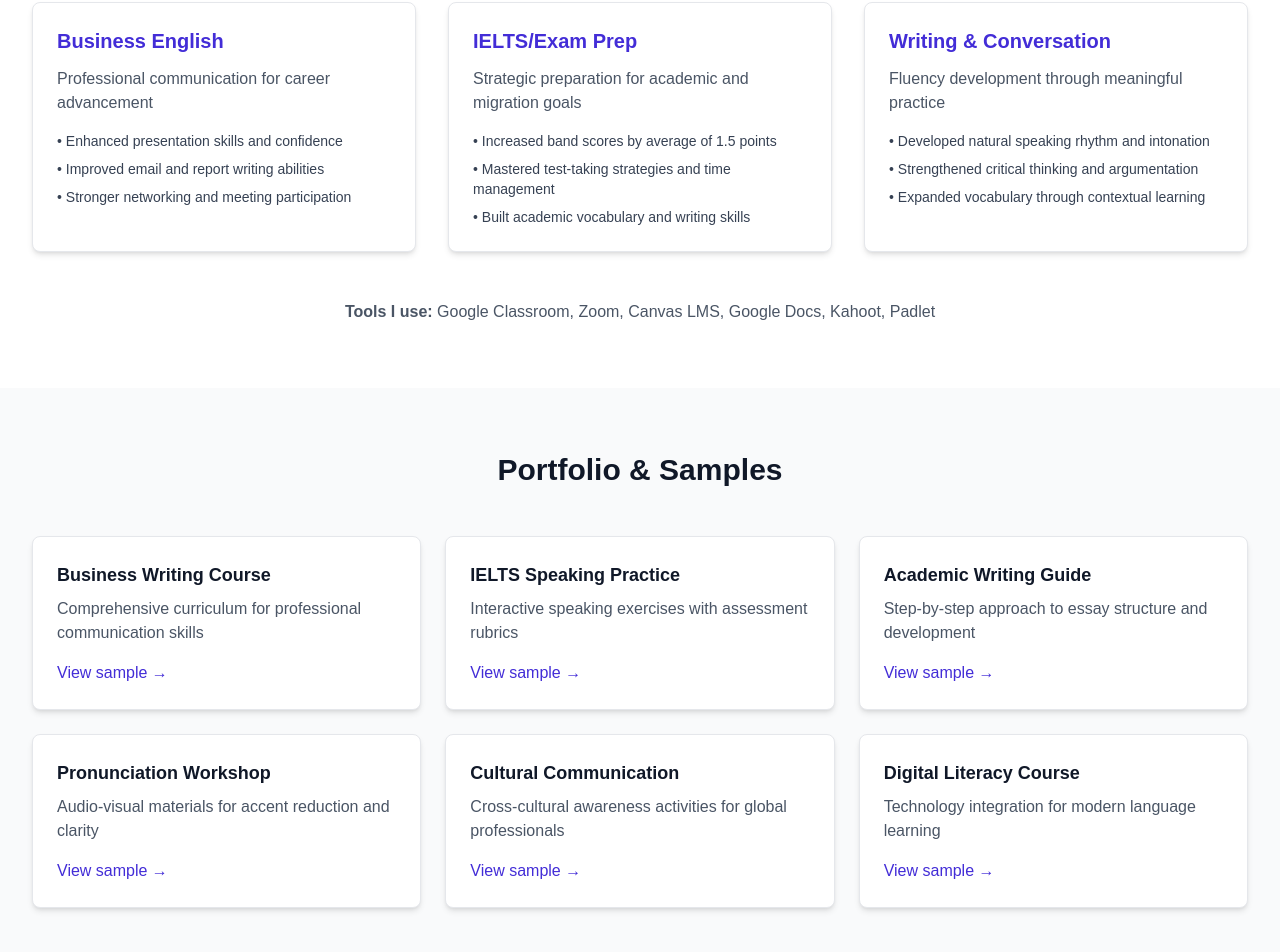
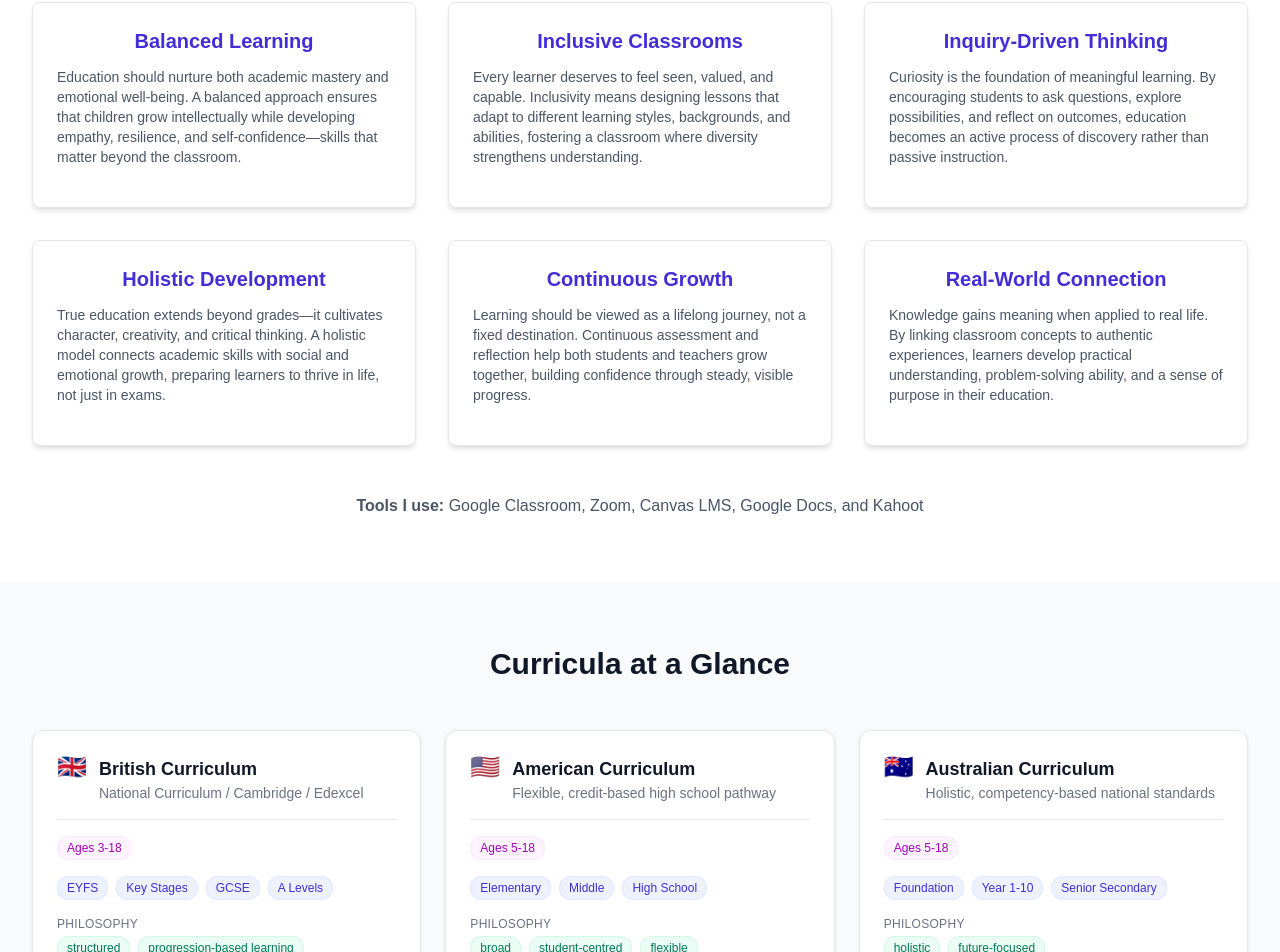
Before and after one commit to ab-clients/Sara_teacher, a Next.js app: page / in a window 1280 px wide. Shown: the part 2127-3079 px from the top of the page. Built offline with nearby package versions, Linux system fonts and the light colour scheme.

Commit message:
Refactor Portfolio and Teaching components; integrate curricula and educational philosophies data

```diff
--- a/src/app/components/Portfolio.tsx
+++ b/src/app/components/Portfolio.tsx
@@ -1,102 +1,114 @@
+import { curricula } from "@/data/curricula";
+
+// light-theme tag palettes
+const programTagClasses = [
+  "bg-indigo-50 text-indigo-700 ring-indigo-100",
+  "bg-emerald-50 text-emerald-700 ring-emerald-100",
+  "bg-amber-50 text-amber-700 ring-amber-100",
+  "bg-sky-50 text-sky-700 ring-sky-100",
+  "bg-fuchsia-50 text-fuchsia-700 ring-fuchsia-100",
+];
+
+const pill =
+  "inline-flex items-center gap-1 rounded-full px-2.5 py-1 text-xs font-medium ring-1 ring-inset";
+const smallMuted = "text-sm text-gray-500";
+
 export default function Portfolio() {
   return (
     <section
       id="portfolio"
       className="py-16 bg-gray-50"
-      aria-labelledby="portfolio-heading"
+      aria-labelledby="curricula-heading"
     >
       <div className="max-w-7xl mx-auto px-4 sm:px-6 lg:px-8">
         <h2
-          id="portfolio-heading"
+          id="curricula-heading"
           className="text-3xl font-bold text-gray-900 mb-12 text-center"
         >
-          Portfolio & Samples
+          Curricula at a Glance
         </h2>
-        <div className="grid sm:grid-cols-2 lg:grid-cols-3 gap-6">
-          <div className="bg-white p-6 rounded-lg shadow-md border border-gray-200 hover:shadow-lg transition-shadow">
-            <h3 className="text-lg font-semibold text-gray-900 mb-2">
-              Business Writing Course
+
+        <div className="grid sm:grid-cols-2 xl:grid-cols-3 gap-6">
+          {curricula.map((c) => (
+            <article
+              key={c.id}
+              className="bg-white p-6 rounded-xl shadow-sm border border-gray-200 hover:shadow-md transition-shadow"
+              aria-labelledby={`${c.id}-title`}
+            >
+              {/* Flag + Title */}
+              <div className="flex items-start gap-3">
+                <span
+                  className="text-2xl leading-none select-none"
+                  aria-hidden="true"
+                >
+                  {c.flag}
+                </span>
+                <div>
+                  <h3
+                    id={`${c.id}-title`}
+                    className="text-lg font-semibold text-gray-900"
+                  >
+                    {c.title}
                   </h3>
-            <p className="text-gray-600 mb-4">
-              Comprehensive curriculum for professional communication skills
+                  <p className={smallMuted}>{c.sub}</p>
+                </div>
+              </div>
+
+              {/* Separator */}
+              <div className="h-px bg-gray-200 my-4" />
+
+              {/* Tags: age + programs */}
+              <div className="flex flex-wrap items-center gap-2 mb-4">
+                <div className={`${pill} ${programTagClasses[4]}`}>
+                  <span className="sr-only">Ages:</span> Ages {c.ages}
+                </div>
+              </div>
+              <div className="flex flex-wrap items-center gap-2 mb-4">
+                {c.programs.map((p, i) => (
+                  <span
+                    key={p}
+                    className={`${pill} ${programTagClasses[0]}`}
+                    title="Program"
+                  >
+                    {p}
+                  </span>
+                ))}
+              </div>
+
+              {/* Philosophy */}
+              <div className="mb-3">
+                <p className="text-xs uppercase tracking-wide text-gray-500 mb-1">
+                  Philosophy
                 </p>
-            <a
-              href="#"
-              className="text-indigo-700 hover:text-indigo-800 font-medium focus:outline-none focus:ring-2 focus:ring-amber-500 rounded-sm"
+                <div className="flex flex-wrap gap-2">
+                  {c.philosophy.map((ph) => (
+                    <span
+                      key={ph}
+                      className={`${pill} ${programTagClasses[1]}`}
                     >
-              View sample →
-            </a>
+                      {ph}
+                    </span>
+                  ))}
                 </div>
-          <div className="bg-white p-6 rounded-lg shadow-md border border-gray-200 hover:shadow-lg transition-shadow">
-            <h3 className="text-lg font-semibold text-gray-900 mb-2">
-              IELTS Speaking Practice
-            </h3>
-            <p className="text-gray-600 mb-4">
-              Interactive speaking exercises with assessment rubrics
+              </div>
+
+              {/* Assessment */}
+              <div className="mb-3">
+                <p className="text-xs uppercase tracking-wide text-gray-700 mb-1">
+                  Assessment
                 </p>
-            <a
-              href="#"
-              className="text-indigo-700 hover:text-indigo-800 font-medium focus:outline-none focus:ring-2 focus:ring-amber-500 rounded-sm"
-            >
-              View sample →
-            </a>
+                <p className={smallMuted}>{c.assessment}</p>
               </div>
-          <div className="bg-white p-6 rounded-lg shadow-md border border-gray-200 hover:shadow-lg transition-shadow">
-            <h3 className="text-lg font-semibold text-gray-900 mb-2">
-              Academic Writing Guide
-            </h3>
-            <p className="text-gray-600 mb-4">
-              Step-by-step approach to essay structure and development
+
+              {/* Strength */}
+              <div>
+                <p className="text-xs uppercase tracking-wide text-gray-700 mb-1">
+                  Strength
                 </p>
-            <a
-              href="#"
-              className="text-indigo-700 hover:text-indigo-800 font-medium focus:outline-none focus:ring-2 focus:ring-amber-500 rounded-sm"
-            >
-              View sample →
-            </a>
+                <p className={smallMuted}>{c.strength}</p>
               </div>
-          <div className="bg-white p-6 rounded-lg shadow-md border border-gray-200 hover:shadow-lg transition-shadow">
-            <h3 className="text-lg font-semibold text-gray-900 mb-2">
-              Pronunciation Workshop
-            </h3>
-            <p className="text-gray-600 mb-4">
-              Audio-visual materials for accent reduction and clarity
-            </p>
-            <a
-              href="#"
-              className="text-indigo-700 hover:text-indigo-800 font-medium focus:outline-none focus:ring-2 focus:ring-amber-500 rounded-sm"
-            >
-              View sample →
-            </a>
-          </div>
-          <div className="bg-white p-6 rounded-lg shadow-md border border-gray-200 hover:shadow-lg transition-shadow">
-            <h3 className="text-lg font-semibold text-gray-900 mb-2">
-              Cultural Communication
-            </h3>
-            <p className="text-gray-600 mb-4">
-              Cross-cultural awareness activities for global professionals
-            </p>
-            <a
-              href="#"
-              className="text-indigo-700 hover:text-indigo-800 font-medium focus:outline-none focus:ring-2 focus:ring-amber-500 rounded-sm"
-            >
-              View sample →
-            </a>
-          </div>
-          <div className="bg-white p-6 rounded-lg shadow-md border border-gray-200 hover:shadow-lg transition-shadow">
-            <h3 className="text-lg font-semibold text-gray-900 mb-2">
-              Digital Literacy Course
-            </h3>
-            <p className="text-gray-600 mb-4">
-              Technology integration for modern language learning
-            </p>
-            <a
-              href="#"
-              className="text-indigo-700 hover:text-indigo-800 font-medium focus:outline-none focus:ring-2 focus:ring-amber-500 rounded-sm"
-            >
-              View sample →
-            </a>
-          </div>
+            </article>
+          ))}
         </div>
       </div>
     </section>
--- a/src/app/components/Teaching.tsx
+++ b/src/app/components/Teaching.tsx
@@ -1,3 +1,5 @@
+import { educationalPhilosophies } from "@/data/philosophies";
+
 export default function Teaching() {
   return (
     <section
@@ -21,51 +23,29 @@ export default function Teaching() {
             personal goals.
           </p>
         </div>
+
+        {/* Teaching Services Grid */}
         <div className="grid md:grid-cols-3 gap-8 mb-12">
-          <div className="bg-white p-6 rounded-lg shadow-md border border-gray-200">
-            <h3 className="text-xl font-semibold text-indigo-700 mb-3">
-              Business English
-            </h3>
-            <p className="text-gray-600 mb-4">
-              Professional communication for career advancement
-            </p>
-            <ul className="space-y-2 text-sm text-gray-700">
-              <li>• Enhanced presentation skills and confidence</li>
-              <li>• Improved email and report writing abilities</li>
-              <li>• Stronger networking and meeting participation</li>
-            </ul>
-          </div>
-          <div className="bg-white p-6 rounded-lg shadow-md border border-gray-200">
-            <h3 className="text-xl font-semibold text-indigo-700 mb-3">
-              IELTS/Exam Prep
-            </h3>
-            <p className="text-gray-600 mb-4">
-              Strategic preparation for academic and migration goals
-            </p>
-            <ul className="space-y-2 text-sm text-gray-700">
-              <li>• Increased band scores by average of 1.5 points</li>
-              <li>• Mastered test-taking strategies and time management</li>
-              <li>• Built academic vocabulary and writing skills</li>
-            </ul>
-          </div>
-          <div className="bg-white p-6 rounded-lg shadow-md border border-gray-200">
-            <h3 className="text-xl font-semibold text-indigo-700 mb-3">
-              Writing & Conversation
-            </h3>
-            <p className="text-gray-600 mb-4">
-              Fluency development through meaningful practice
-            </p>
-            <ul className="space-y-2 text-sm text-gray-700">
-              <li>• Developed natural speaking rhythm and intonation</li>
-              <li>• Strengthened critical thinking and argumentation</li>
-              <li>• Expanded vocabulary through contextual learning</li>
-            </ul>
-          </div>
+          {educationalPhilosophies.map((philosophy) => (
+            <div
+              key={philosophy.title}
+              className="bg-white p-6 rounded-lg shadow-md border border-gray-200"
+            >
+              <h3 className="text-xl font-semibold text-indigo-700 mb-3 text-center">
+                {philosophy.title}
+              </h3>
+              <p className="text-gray-600 mb-4 text-sm">
+                {philosophy.description}
+              </p>
+            </div>
+          ))}
         </div>
+
+        {/* Tools I Use */}
         <div className="text-center">
           <p className="text-gray-600">
             <span className="font-semibold">Tools I use:</span> Google
-            Classroom, Zoom, Canvas LMS, Google Docs, Kahoot, Padlet
+            Classroom, Zoom, Canvas LMS, Google Docs, and Kahoot
           </p>
         </div>
       </div>
--- a/src/data/curricula.ts
+++ b/src/data/curricula.ts
@@ -31,30 +31,8 @@ export const curricula: Curriculum[] = [
     philosophy: ["broad", "student-centred", "flexible"],
     ages: "5-18",
     programs: ["Elementary", "Middle", "High School"],
-    assessment: "continuous assessment; SAT/ACT/AP for university",
+    assessment: "Continuous assessment; SAT/ACT/AP for university",
     strength: "Encourages creativity, leadership and personalised pathways",
-  },
-  {
-    id: "ib",
-    flag: "🌐",
-    title: "International Baccalaureate (IB)",
-    sub: "PYP / MYP / DP / CP — inquiry & global perspective",
-    philosophy: ["inquiry-based", "reflective", "globally minded"],
-    ages: "3-19",
-    programs: ["PYP (3-12)", "MYP (11-16)", "DP (16-19)"],
-    assessment: "mixed internal assessment + external moderation",
-    strength: "Develops independent learners respected by top universities",
-  },
-  {
-    id: "canadian",
-    flag: "🇨🇦",
-    title: "Canadian Curriculum",
-    sub: "Province-led approach; skills and well-being focused",
-    philosophy: ["balanced", "inclusive", "inquiry-driven"],
-    ages: "5-18",
-    programs: ["Elementary", "Middle", "High School"],
-    assessment: "continuous assessment with provincial checks",
-    strength: "Strong real-world skills and smooth North American pathways",
   },
   {
     id: "australian",
@@ -64,8 +42,30 @@ export const curricula: Curriculum[] = [
     philosophy: ["holistic", "future-focused"],
     ages: "5-18",
     programs: ["Foundation", "Year 1-10", "Senior Secondary"],
-    assessment: "mix of school-based assessment and state exams",
+    assessment: "Mix of school-based assessment and state exams",
     strength: "Combines academic rigour with practical, real-world skills",
+  },
+  {
+    id: "canadian",
+    flag: "🇨🇦",
+    title: "Canadian Curriculum",
+    sub: "Province-led approach; skills focused",
+    philosophy: ["balanced", "inclusive", "inquiry-driven"],
+    ages: "5-18",
+    programs: ["Elementary", "Middle", "High School"],
+    assessment: "Continuous assessment with provincial checks",
+    strength: "Strong real-world skills and smooth North American pathways",
+  },
+  {
+    id: "ib",
+    flag: "🌐",
+    title: "International Baccalaureate (IB)",
+    sub: "PYP/MYP/DP/CP — inquiry & global perspective",
+    philosophy: ["inquiry-based", "reflective", "globally minded"],
+    ages: "3-19",
+    programs: ["PYP (3-12)", "MYP (11-16)", "DP (16-19)"],
+    assessment: "Mixed internal assessment + external moderation",
+    strength: "Develops independent learners respected by top universities",
   },
   {
     id: "early-years",
@@ -75,7 +75,7 @@ export const curricula: Curriculum[] = [
     philosophy: ["experiential", "developmentally paced"],
     ages: "2-6",
     programs: ["Preschool", "Kindergarten"],
-    assessment: "observation-based (no formal grades)",
+    assessment: "Observation-based (no formal grades)",
     strength: "Builds creativity, confidence and intrinsic motivation",
   },
 ];
--- /dev/null
+++ b/src/data/philosophies.ts
@@ -0,0 +1,32 @@
+export const educationalPhilosophies = [
+  {
+    title: "Balanced Learning",
+    description:
+      "Education should nurture both academic mastery and emotional well-being. A balanced approach ensures that children grow intellectually while developing empathy, resilience, and self-confidence—skills that matter beyond the classroom.",
+  },
+  {
+    title: "Inclusive Classrooms",
+    description:
+      "Every learner deserves to feel seen, valued, and capable. Inclusivity means designing lessons that adapt to different learning styles, backgrounds, and abilities, fostering a classroom where diversity strengthens understanding.",
+  },
+  {
+    title: "Inquiry-Driven Thinking",
+    description:
+      "Curiosity is the foundation of meaningful learning. By encouraging students to ask questions, explore possibilities, and reflect on outcomes, education becomes an active process of discovery rather than passive instruction.",
+  },
+  {
+    title: "Holistic Development",
+    description:
+      "True education extends beyond grades—it cultivates character, creativity, and critical thinking. A holistic model connects academic skills with social and emotional growth, preparing learners to thrive in life, not just in exams.",
+  },
+  {
+    title: "Continuous Growth",
+    description:
+      "Learning should be viewed as a lifelong journey, not a fixed destination. Continuous assessment and reflection help both students and teachers grow together, building confidence through steady, visible progress.",
+  },
+  {
+    title: "Real-World Connection",
+    description:
+      "Knowledge gains meaning when applied to real life. By linking classroom concepts to authentic experiences, learners develop practical understanding, problem-solving ability, and a sense of purpose in their education.",
+  },
+];
```
Lines whose indentation alone changed are shown as unchanged.
